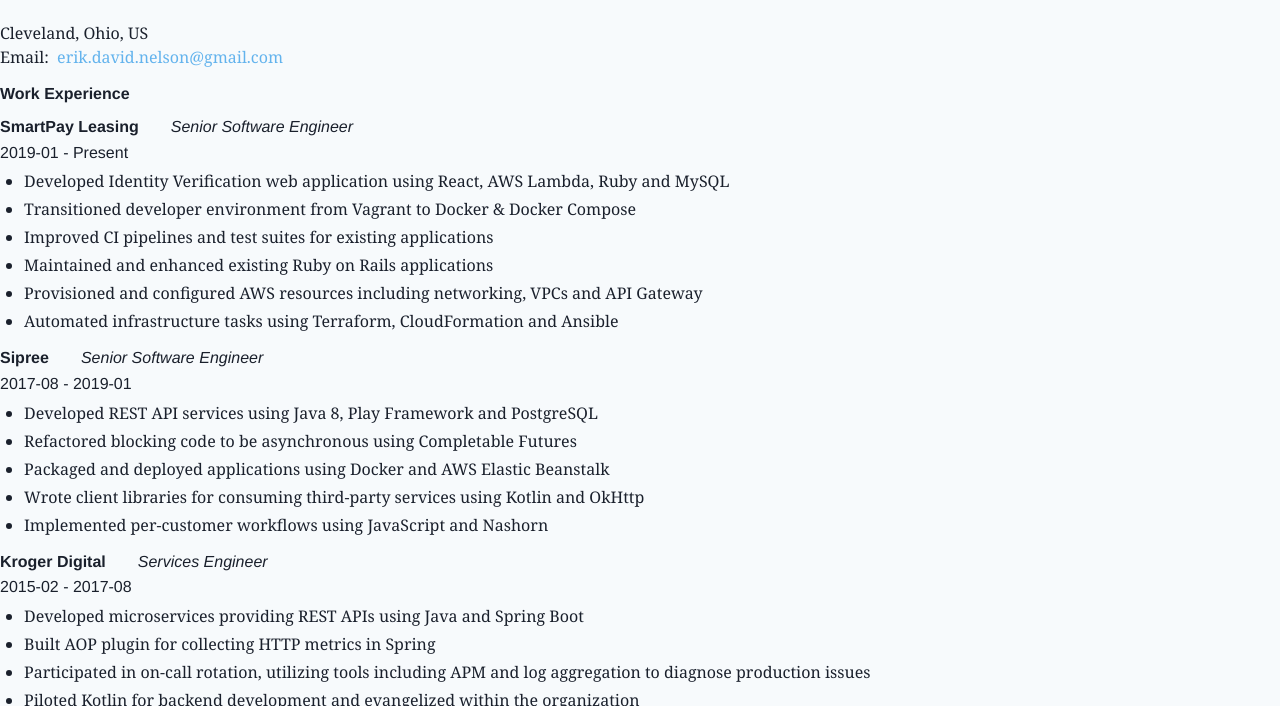
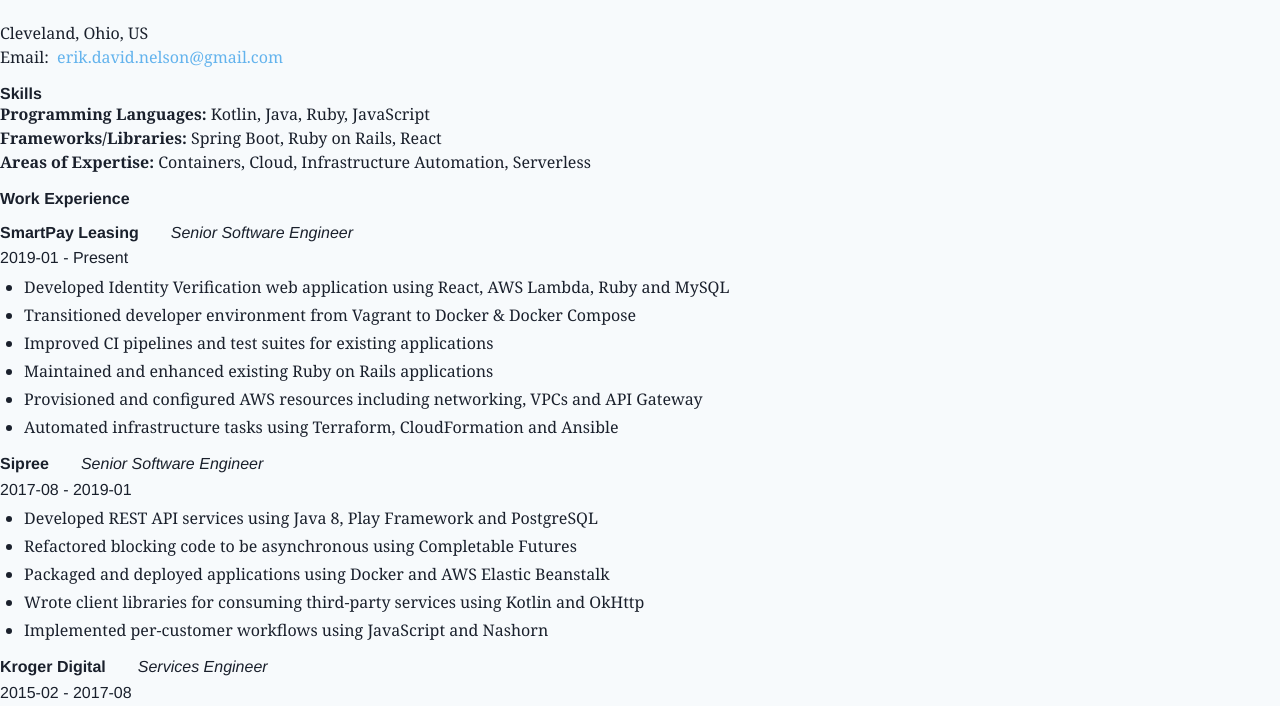
Before and after one commit to erikthered/erikthered.me, a Gatsby site: page /resume in a window 1280 px wide. Shown: the part 67-773 px from the top of the page. Built offline with nearby package versions, Linux system fonts and the light colour scheme; Gatsby itself is replaced by a stand-in of ours; some packages are replaced by stand-ins of ours; what typography-theme-github would draw is missing.

Commit message:
Add skills section to resume

```diff
--- a/src/data/resume.json
+++ b/src/data/resume.json
@@ -1,4 +1,5 @@
-[{
+[
+  {
     "name": "Erik Nelson",
     "meta": {
       "format": "FRESH@0.6.0",
@@ -10,7 +11,7 @@
     },
     "contact": {
       "website": "https://erikthered.me",
-    "phone": "513-549-7155",
+      "phone": "216-232-0952",
       "email": "erik.david.nelson@gmail.com"
     },
     "location": {
@@ -37,13 +38,7 @@
           "position": "Senior Software Engineer",
           "summary": "Software developer on smartphone leasing plaform, including devops responsibilities.",
           "start": "2019-01",
-        "keywords": [
-          "ruby",
-          "java",
-          "aws",
-          "mysql",
-          "docker"
-        ],
+          "keywords": ["ruby", "java", "aws", "mysql", "docker"],
           "highlights": [
             "Developed Identity Verification web application using React, AWS Lambda, Ruby and MySQL",
             "Transitioned developer environment from Vagrant to Docker & Docker Compose",
@@ -142,5 +137,25 @@
           "curriculum": []
         }
       ]
+    },
+    "skills": [
+      {
+        "name": "Programming Languages",
+        "keywords": ["Kotlin", "Java", "Ruby", "JavaScript"]
+      },
+      {
+        "name": "Frameworks/Libraries",
+        "keywords": ["Spring Boot", "Ruby on Rails", "React"]
+      },
+      {
+        "name": "Areas of Expertise",
+        "keywords": [
+          "Containers",
+          "Cloud",
+          "Infrastructure Automation",
+          "Serverless"
+        ]
       }
-}]
+    ]
+  }
+]
--- a/src/pages/resume.js
+++ b/src/pages/resume.js
@@ -31,6 +31,17 @@ export default ({ data }) => {
             </a>
           </p>
         </section>
+        <section name="skills">
+          <header className="my-4">
+            <h3 className="font-bold">Skills</h3>
+            {resume.skills.map(skill => (
+              <p>
+                <span className="font-bold">{skill.name}: </span>{' '}
+                {skill.keywords.join(', ')}
+              </p>
+            ))}
+          </header>
+        </section>
         <section name="work-experience">
           <header className="my-4">
             <h3 className="font-bold">Work Experience</h3>
@@ -56,7 +67,6 @@ export default ({ data }) => {
             </article>
           ))}
         </section>
-        <section name="skills"></section>
         <section name="education"></section>
       </div>
     </div>
@@ -89,6 +99,10 @@ export const query = graphql`
           highlights
         }
       }
+      skills {
+        name
+        keywords
+      }
     }
   }
 `
```
Lines whose indentation alone changed are shown as unchanged.
